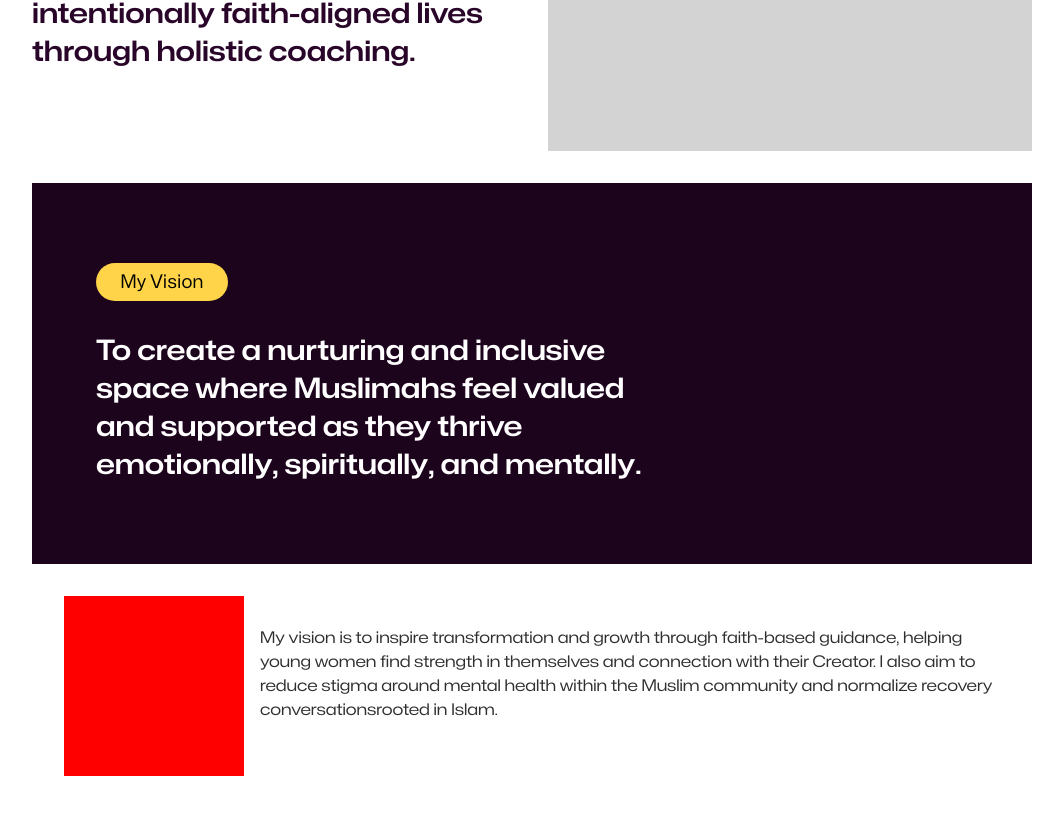
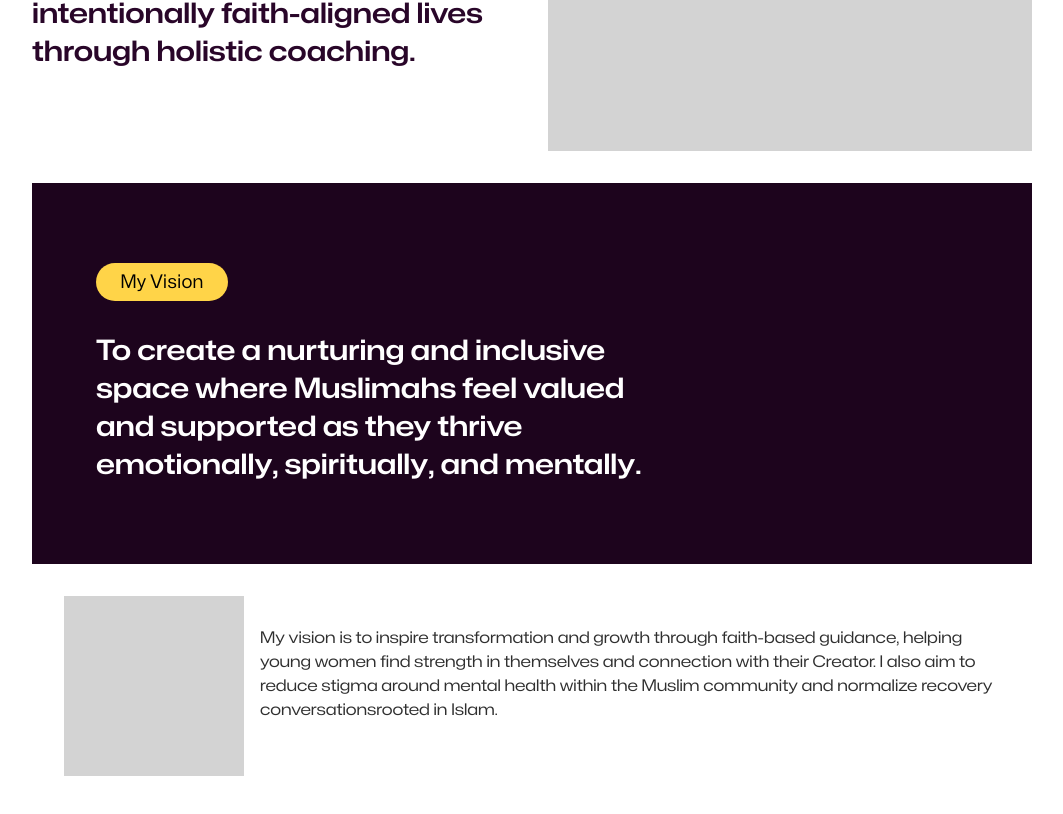
Before and after one commit to jubril-a/safe-with-muhinat, a Next.js app: page / in a window 1280 px wide. Shown: the part 3520-4334 px from the top of the page, without its empty margins (108-1171 px from the left). Built offline with nearby package versions, Linux system fonts and the light colour scheme.

Commit message:
change bg color

```diff
--- a/app/components/mnv.module.scss
+++ b/app/components/mnv.module.scss
@@ -59,7 +59,7 @@
     }
 
     .visionImage {
-        background-color: red;
+        background-color: variables.$gray_400;
         min-width: 180px;
         height: 180px;
     }
```
